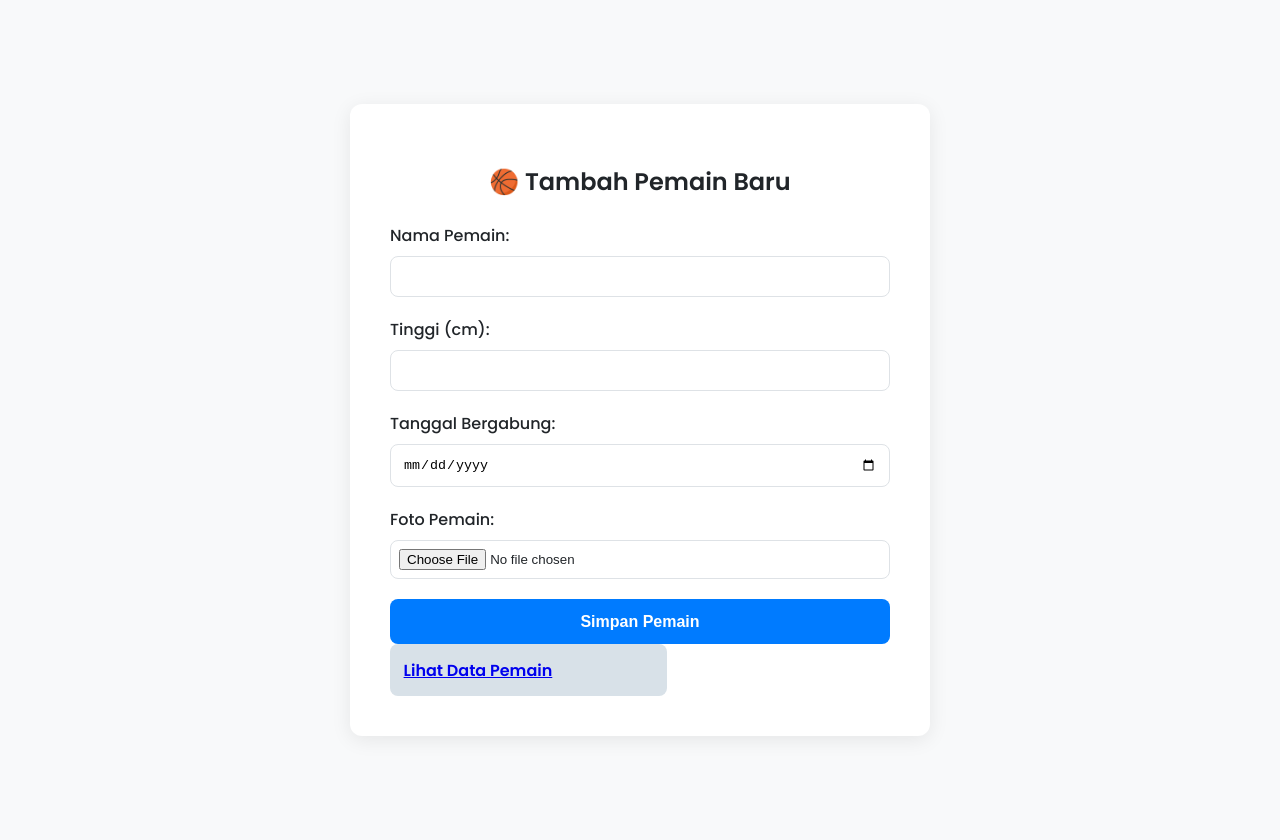
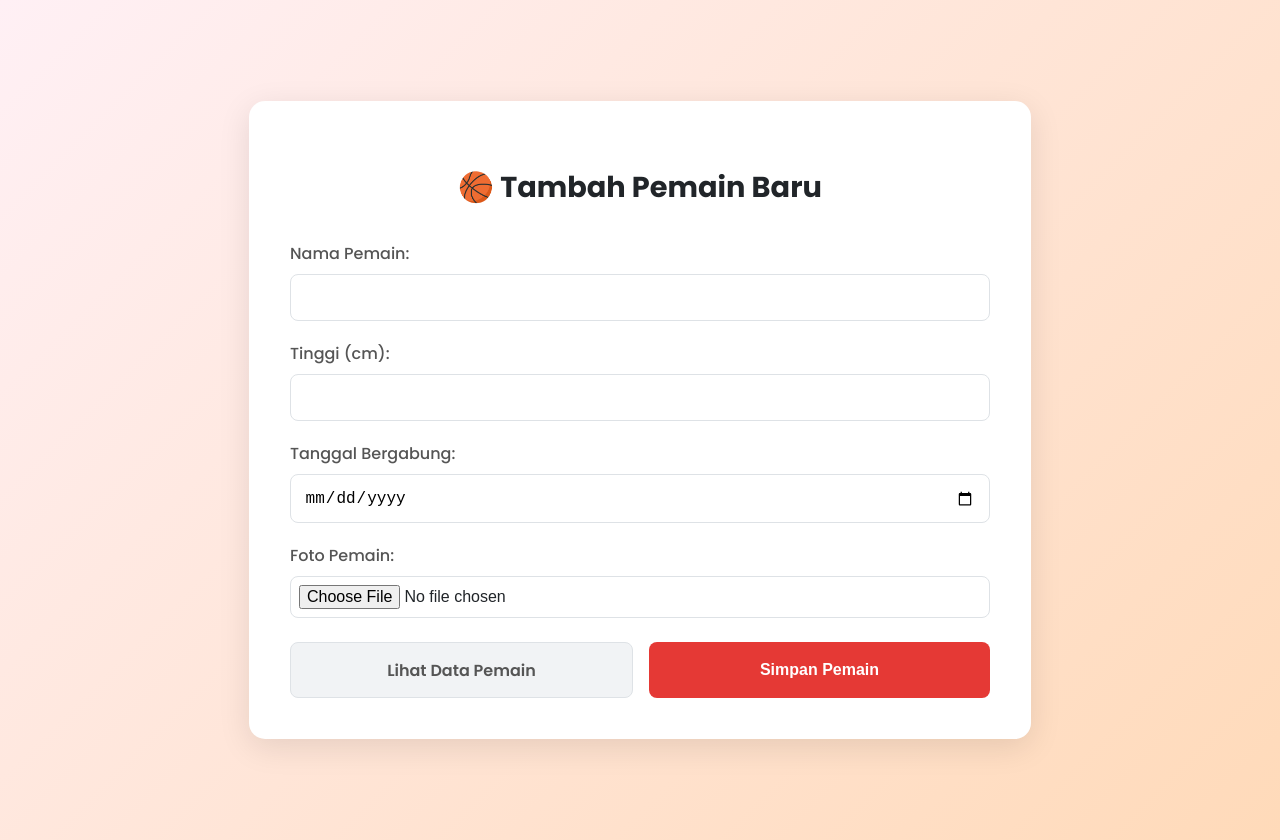
Before and after one commit to azizazmi/TugasRumahPWS_2023014234, a website: page public/form.html in a window 1280 px wide. Drawn offline with Linux system fonts and the light colour scheme.

Commit message:
memperbaiki tampilan form.html dan list.html (ada tambah data gambar di file uploads)

```diff
--- a/public/form.html
+++ b/public/form.html
@@ -5,25 +5,25 @@
   <meta name="viewport" content="width=device-width, initial-scale=1.0" />
   <title>Tambah Pemain Baru - RJX Basket</title>
   <style>
-    /* Menggunakan font yang lebih modern dan enak dibaca */
-    @import url('https://fonts.googleapis.com/css2?family=Poppins:wght@400;500;600&display=swap');
+    @import url('https://fonts.googleapis.com/css2?family=Poppins:wght@400;500;600;700&display=swap');
 
     :root {
-      --primary-color: #007BFF;
-      --primary-hover: #0056b3;
+      --primary-color: #E53935;
+      --primary-hover: #C62828;
+      --secondary-color: #FFDAB9;
+      --background-start: #FFF0F5;
+      --background-end: #FFDAB9;
       --success-bg: #d1e7dd;
       --success-text: #0f5132;
       --error-bg: #f8d7da;
       --error-text: #842029;
-      --light-gray: #f8f9fa;
       --gray-border: #dee2e6;
       --dark-text: #212529;
-      --blue-gray: #d8e1e8;
     }
 
     body {
       font-family: 'Poppins', sans-serif;
-      background-color: var(--light-gray);
+      background: linear-gradient(135deg, var(--background-start), var(--background-end));
       color: var(--dark-text);
       display: flex;
       justify-content: center;
@@ -36,21 +36,25 @@
     .form-container {
       background: white;
       padding: 2.5rem;
-      border-radius: 12px;
-      box-shadow: 0 4px 20px rgba(0, 0, 0, 0.08);
+      border-radius: 16px;
+      box-shadow: 0 8px 32px rgba(0, 0, 0, 0.1);
       width: 100%;
-      max-width: 500px;
+      max-width: 700px;
       transition: all 0.3s ease;
+      border: 1px solid #ffffff30;
     }
 
     .form-container:hover {
-        box-shadow: 0 8px 30px rgba(0, 0, 0, 0.12);
+        transform: translateY(-5px);
+        box-shadow: 0 12px 36px rgba(0, 0, 0, 0.15);
     }
 
     h2 {
       text-align: center;
-      margin-bottom: 1.5rem;
-      font-weight: 600;
+      margin-bottom: 2rem;
+      font-weight: 700;
+      font-size: 1.8rem;
+      color: var(--dark-text);
     }
 
     .input-group {
@@ -61,6 +65,7 @@
       display: block;
       margin-bottom: 0.5rem;
       font-weight: 500;
+      color: #555;
     }
 
     input[type="text"],
@@ -68,42 +73,67 @@
     input[type="date"],
     input[type="file"] {
       width: 100%;
-      padding: 0.75rem;
+      padding: 0.85rem;
       border: 1px solid var(--gray-border);
       border-radius: 8px;
-      box-sizing: border-box; /* Penting agar padding tidak menambah lebar */
+      box-sizing: border-box;
       transition: border-color 0.2s, box-shadow 0.2s;
+      font-size: 1rem;
     }
 
     input:focus {
       outline: none;
       border-color: var(--primary-color);
-      box-shadow: 0 0 0 3px rgba(0, 123, 255, 0.25);
+      box-shadow: 0 0 0 4px rgba(229, 57, 53, 0.2);
     }
 
     input[type="file"] {
       padding: 0.5rem;
     }
 
-    button {
-      width: 100%;
-      padding: 0.85rem;
-      border: none;
-      border-radius: 8px;
-      background: var(--primary-color);
-      color: white;
-      font-size: 1rem;
-      font-weight: 600;
-      cursor: pointer;
-      transition: background-color 0.2s, transform 0.1s;
+    .button-group {
+      display: flex;
+      gap: 1rem;
+      margin-top: 1.5rem;
     }
 
-    button:hover {
-      background: var(--primary-hover);
+    .button {
+        display: block;
+        flex: 1; /* Tombol akan berbagi ruang secara merata */
+        padding: 0.9rem;
+        border-radius: 8px;
+        font-size: 1rem;
+        font-weight: 600;
+        cursor: pointer;
+        transition: all 0.2s ease-in-out;
+        text-align: center;
+        text-decoration: none;
     }
 
-    button:active {
+    .button:active {
         transform: scale(0.98);
+    }
+
+    .button-primary {
+        background: var(--primary-color);
+        color: white;
+        border: none;
+    }
+
+    .button-primary:hover {
+        background: var(--primary-hover);
+        box-shadow: 0 4px 15px rgba(229, 57, 53, 0.3);
+    }
+
+    .button-secondary {
+        background: #F1F3F5;
+        color: #555;
+        border: 1px solid #DEE2E6;
+    }
+
+    .button-secondary:hover {
+        background: #E9ECEF;
+        border-color: #CED4DA;
     }
 
     .msg {
@@ -113,20 +143,6 @@
       display: none;
       text-align: center;
       font-weight: 500;
-    }
-
-    .button-lihat {
-      width: 50%;
-      padding: 0.85rem;
-      border: none;
-      border-radius: 8px;
-      background: var(--blue-gray);
-      color: black;
-      font-size: 1rem;
-      font-weight: 600;
-      cursor: pointer;
-      transition: background-color 0.2s, transform 0.1s;
-
     }
 
     .msg.success { background: var(--success-bg); color: var(--success-text); }
@@ -157,11 +173,10 @@
         <input type="file" id="gambar" name="gambar" accept="image/jpeg, image/png, image/jpg" required />
       </div>
 
-      <button type="submit">Simpan Pemain</button>
-
-      <div class="button-lihat">
-        <a href="/list.html" class="button">Lihat Data Pemain</a>
-    </div>
+      <div class="button-group">
+        <a href="/list.html" class="button button-secondary">Lihat Data Pemain</a>
+        <button type="submit" class="button button-primary">Simpan Pemain</button>
+      </div>
     </form>
     <div id="msgBox" class="msg"></div>
   </div>
@@ -169,27 +184,23 @@
   <script>
     const form = document.getElementById("playerForm");
     const msgBox = document.getElementById("msgBox");
-
     form.addEventListener("submit", async (e) => {
       e.preventDefault();
       const formData = new FormData(form);
-
       try {
         const response = await fetch("http://localhost:3000/api/records", {
           method: "POST",
           body: formData,
         });
-
         const result = await response.json();
         msgBox.style.display = "block";
-
         if (response.ok) {
           msgBox.className = "msg success";
           msgBox.textContent = result.message;
           form.reset();
         } else {
           msgBox.className = "msg error";
-          msgBox.textContent = "❌ " + (result.message || "Terjadi kesalahan!");
+          msgBox.textContent = (result.message || "Terjadi kesalahan!");
         }
       } catch (err) {
         msgBox.style.display = "block";
```
Also changed, not shown: public/list.html (+65 -33 lines), uploads/gambar-1757257165251-178338548.png (added).
